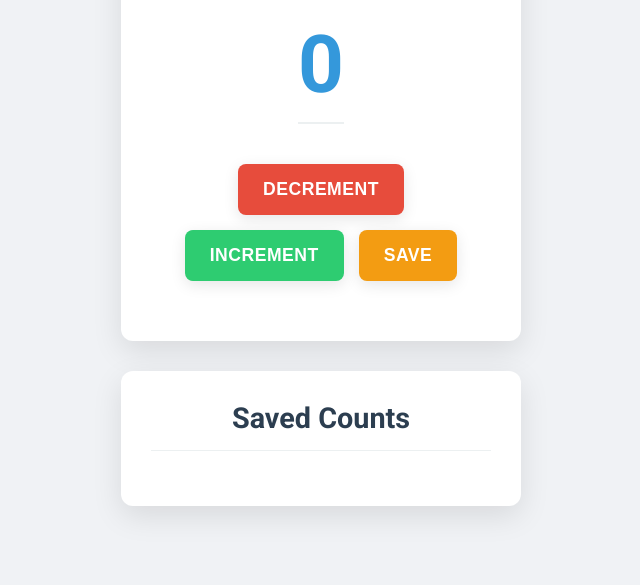
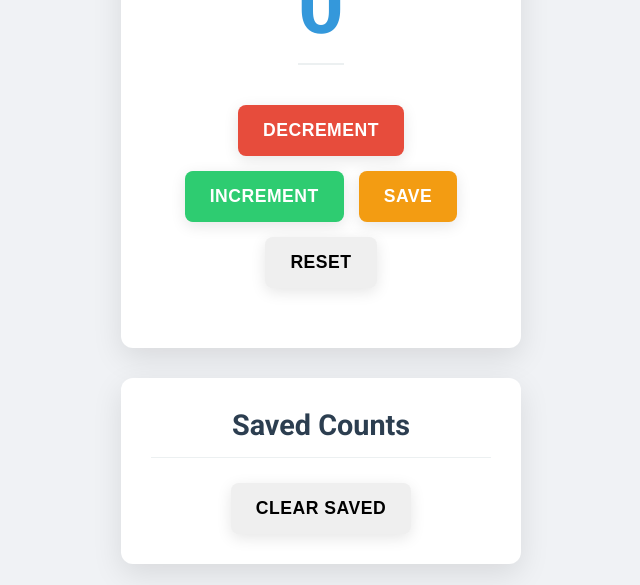
Before and after one commit to prasanacodes/simple-counter-app-round1, a plain HTML site: page index.html in a window 1280 px wide. Shown: the part 215-800 px from the top of the page, without its empty margins (319-959 px from the left). Drawn offline with Linux system fonts and the light colour scheme.

Commit message:
Update index.html

```diff
--- a/index.html
+++ b/index.html
@@ -15,6 +15,7 @@
             <button id="decrement-btn" class="btn decrement-btn">Decrement</button>
             <button id="increment-btn" class="btn increment-btn">Increment</button>
             <button id="save-btn" class="btn save-btn">Save</button>
+            <button id="reset-btn" class="btn reset-btn">Reset</button>
         </div>
         <div id="save-input-area" class="save-input-area hidden">
             <input type="text" id="save-name-input" placeholder="Enter name for saved count">
@@ -27,6 +28,7 @@
         <ul id="saved-counts-list" class="saved-counts-list">
             <!-- Saved counts will be dynamically added here -->
         </ul>
+        <button id="clear-saved-btn" class="btn clear-saved-btn">Clear Saved</button>
     </div>
 
     <script src="script.js"></script>
```
